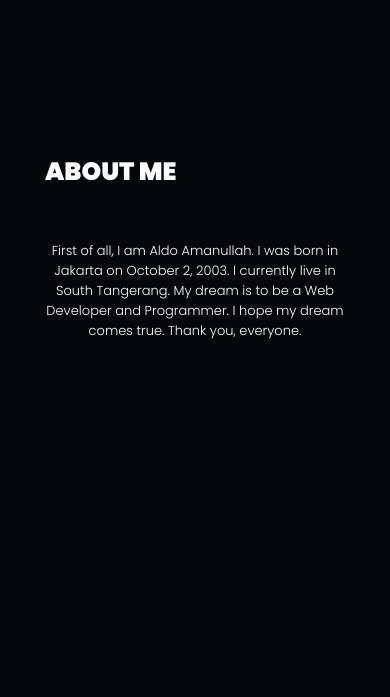
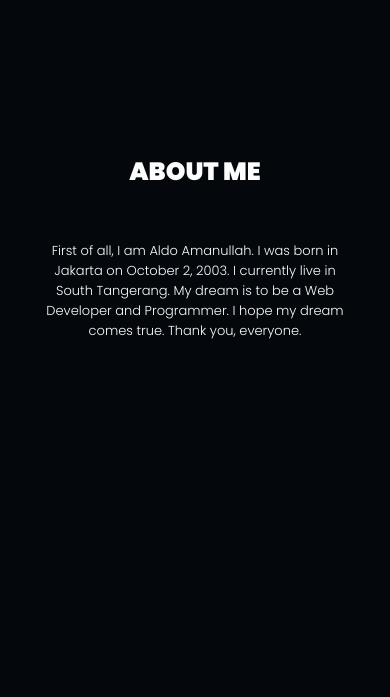
Before and after one commit to miinastrith/afterrain, a plain HTML site: page index.html in a window 390 px wide. Shown: the part 953-1650 px from the top of the page. Drawn offline with nearby package versions, Linux system fonts and the light colour scheme.

Commit message:
Update style.css

```diff
--- a/dist/css/style.css
+++ b/dist/css/style.css
@@ -285,10 +285,6 @@ body::-webkit-scrollbar {
 }
 
 @media screen and (max-width: 425px) {
-    .about .box-about .box:nth-child(1) {
-        width: 300px;
-    }
-
     .contact .box-contact .box i {
         display: flex;
         gap: 30px;
```
